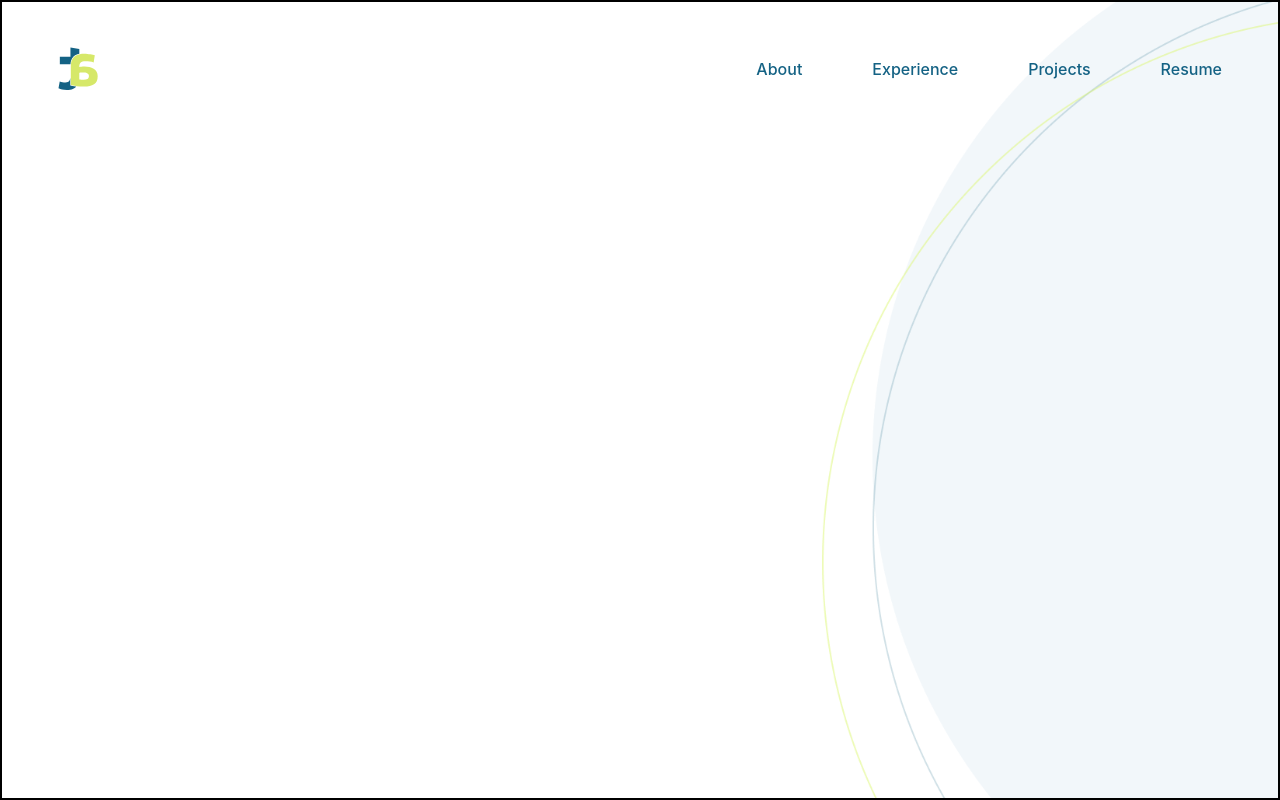
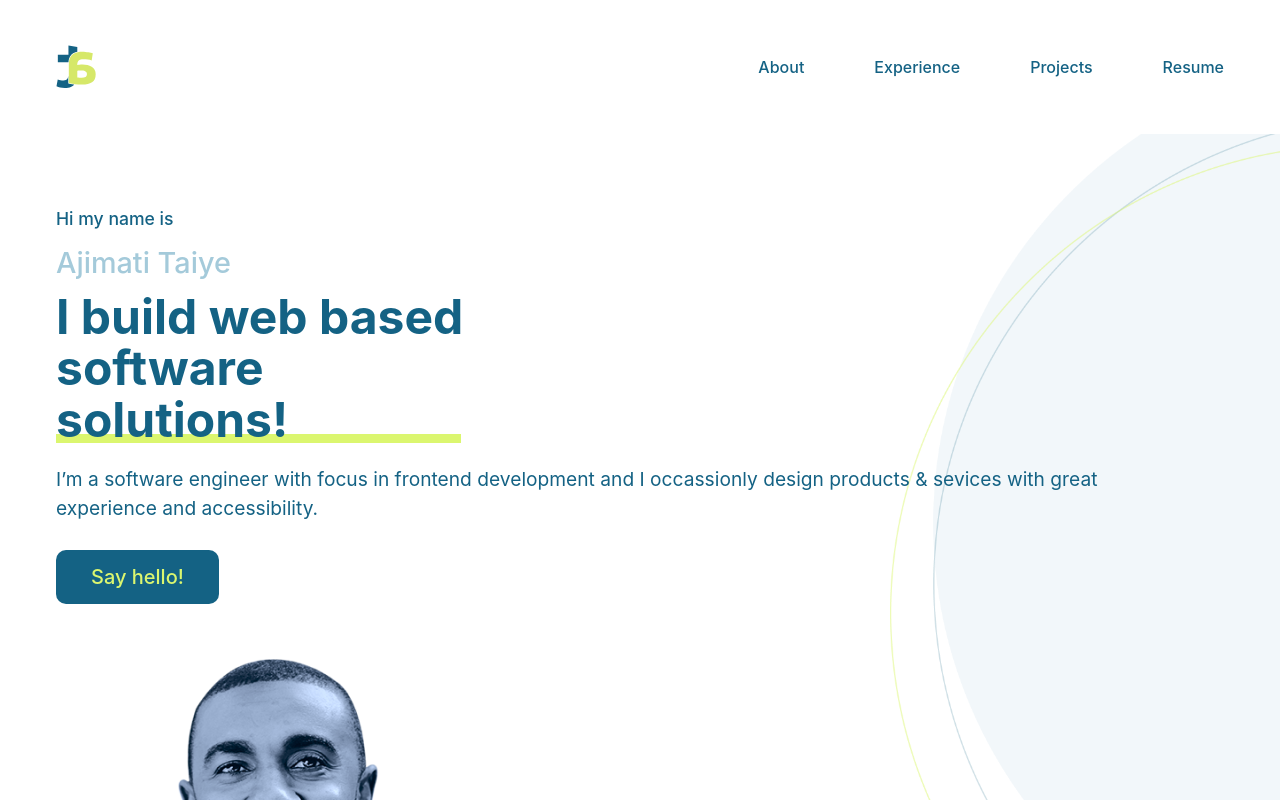
Before and after one commit to Teewaii/realestate, a React (Create React App) app in the folder portfolio/portfolio/: page / in a window 1280 px wide. Shown: the top 800 px of the page. Built offline with nearby package versions, Linux system fonts and the light colour scheme.

Commit message:
last office commit

```diff
--- a/portfolio/portfolio/src/App.js
+++ b/portfolio/portfolio/src/App.js
@@ -13,17 +13,17 @@ function App() {
   }
   return (
     <div className="App">
-      {/* <Nav
+      <Nav
       toggle={toggle}
       toggleMenu={toggleMenu}
-      /> */}
+      />
       <Hero
       toggle={toggle}
       toggleMenu={toggleMenu}/>
      {/*<About/>
      <Projects/> */}
      {!toggle &&
-     <div className="overlay bg-primary opacity-[0.2] blur-xl absolute top-0 left-0 right-0 bottom-0"></div>}
+     <div className="overlay bg-primary opacity-[0.8]  absolute top-0 left-0 right-0 bottom-0" onClick={toggleMenu}></div>}
     </div>
   );
 }
--- a/portfolio/portfolio/src/components/hero/Hero.jsx
+++ b/portfolio/portfolio/src/components/hero/Hero.jsx
@@ -1,18 +1,26 @@
-import React from 'react'
-import Nav from '../../components/nav/Nav';
+import React from 'react';
+import Btn from '../btn/Btn';
+import heroImg from '../../img/headshot.png'
 
-export default function Hello({ toggle, toggleMenu}) {
+export default function Hello() {
   return (
 
-<section className='hero h-[100vh] bg-hero-right-mob  bg-contain bg-right-top bg-no-repeat  border-2
+<section className='hero h-[85vh] bg-hero-right-mob  bg-contain bg-right-top bg-no-repeat
 md:bg-hero-right-lg
 '>
-<Nav
-      toggle={toggle}
-      toggleMenu={toggleMenu}
-      />
-    <div >
-
+    <div className='bucket container pt-[74px] text-[17px]'>
+      <div className="desc text-left">
+        <h2 className='mb-[5px] font-medium '>Hi my name is</h2>
+        <h1 className='text-lightprim text-[1.8rem]'>Ajimati Taiye</h1>
+        <h1 className='header w-[350px] relative after:absolute after:bg-secondary after:w-[90%] after:h-[9px] after:left-0 after:bottom-[2px] after:z-[-20] mb-[20px]
+        md:text-[3rem] md:leading-[3.2rem] md:w-[450px]
+        ' >I build web based software solutions!</h1>
+        <p className="body text-[1.2rem] w-[90%] mb-[28px]">I’m a  software engineer with focus in frontend development and I occassionly design products & sevices with great experience and accessibility. </p>
+      <Btn/>
+      </div>
+      <div className="img">
+      <img className='mt-[55px]' src={heroImg} alt="" />
+      </div>
     </div>
     </section>
   )
--- a/portfolio/portfolio/src/index.css
+++ b/portfolio/portfolio/src/index.css
@@ -31,21 +31,21 @@ code {
     @apply text-primary font-[700] text-[1.05rem]
   } */
 
-  /* h1 {
-    @apply text-primary font-[500] text-[2.5rem] leading-[3.5rem]
-  } */
+  h1 {
+    @apply text-primary font-[500] text-[2rem] leading-[3.5rem]
+  }
 
-  /* .header {
-    @apply text-primary font-[700] text-[2rem] leading-[2.5rem]
-  } */
+  .header {
+    @apply text-primary font-[700] text-[2.2rem] leading-[2.5rem]
+  }
 
   h2 {
-    @apply text-primary font-[700] text-[1.1rem] leading-[1.4rem]
+    @apply text-primary font-[500] text-[1.1rem] leading-[1.4rem]
   }
-/*
+
   .body {
-    @apply text-[1.2rem] leading-[2rem] text-primary
-  } */
+    @apply text-[1.2rem] leading-[1.8rem] text-primary
+  }
 
 
 }
```
Also changed, not shown: portfolio/portfolio/public/manifest.json.
